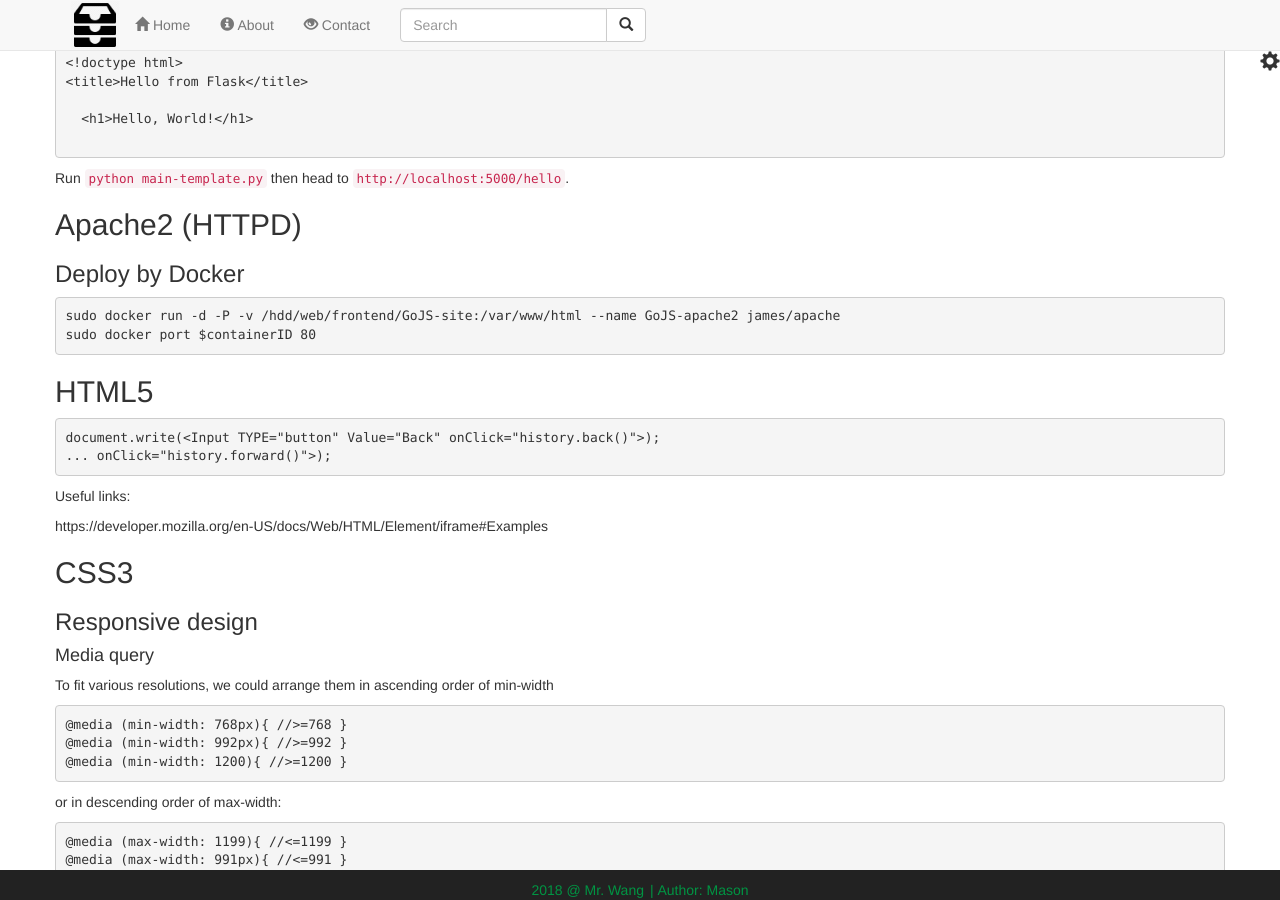
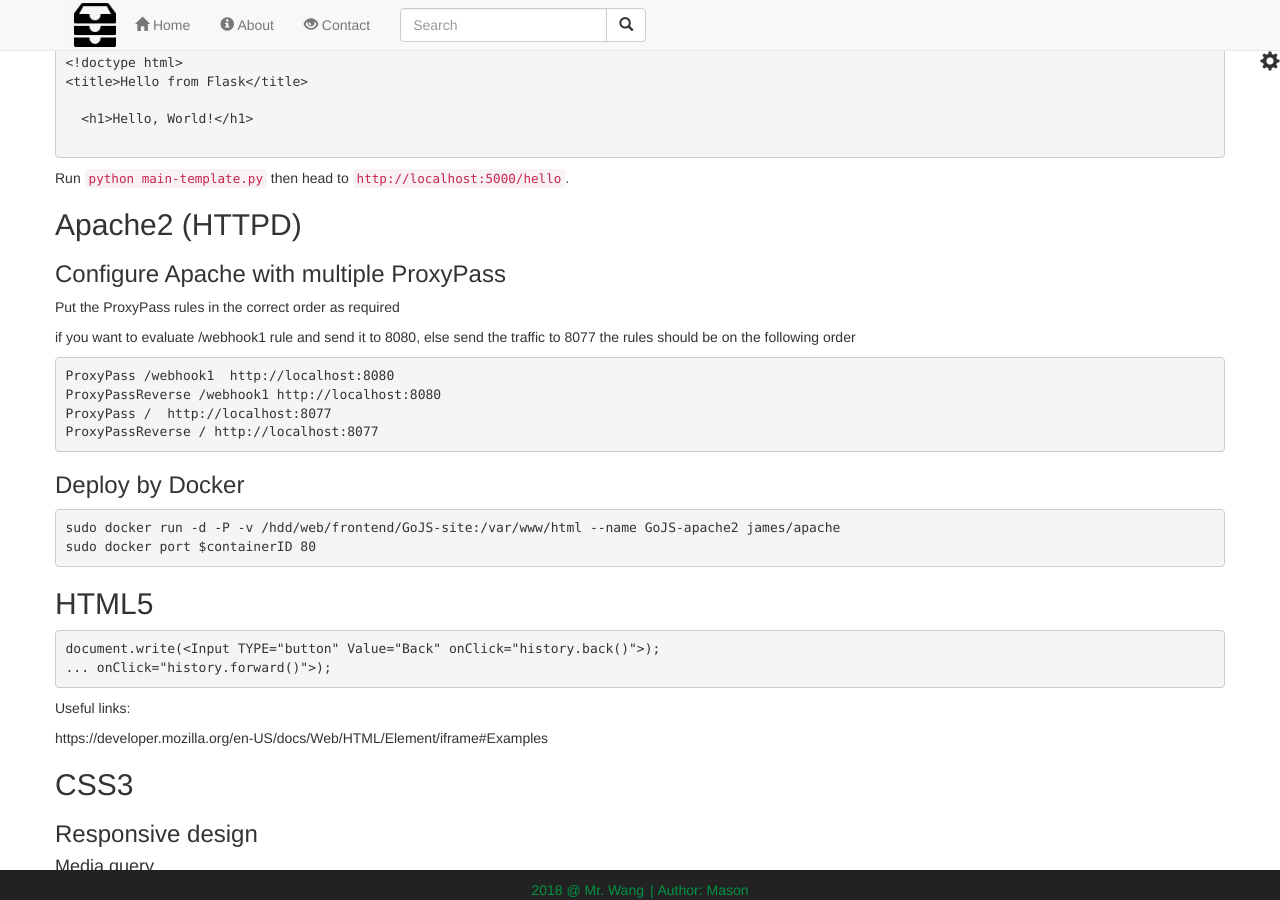
Before and after one commit to mason-mx/jekyll_demo, a Jekyll site: the page built from _posts/1000-01-01-webdev.md, in a window 1280 px wide and 900 px high, scrolled down 1993 px. Built offline with Jekyll 4.4.1, drawn with Linux system fonts in a browser that asks for light colours; nearby versions of some CDN libraries.

Commit message:
updated two posts

````diff
--- a/_posts/1000-01-01-webdev.md
+++ b/_posts/1000-01-01-webdev.md
@@ -126,6 +126,19 @@ Make a folder named `templates` and add a new file `hello.html`
 Run `python main-template.py` then head to `http://localhost:5000/hello`.
 
 ## Apache2 (HTTPD)
+
+### Configure Apache with multiple ProxyPass
+
+Put the ProxyPass rules in the correct order as required
+
+if you want to evaluate /webhook1 rule and send it to 8080, else send the traffic to 8077 the rules should be on the following order
+
+```
+ProxyPass /webhook1  http://localhost:8080
+ProxyPassReverse /webhook1 http://localhost:8080
+ProxyPass /  http://localhost:8077
+ProxyPassReverse / http://localhost:8077
+```
 
 ### Deploy by Docker
 
````
Also changed, not shown: _posts/1000-01-01-gittricks.md (+12 -0 lines).
